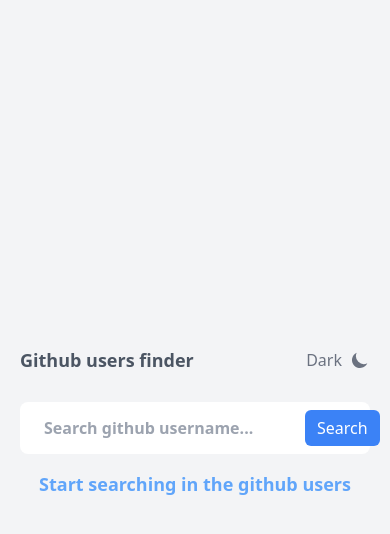
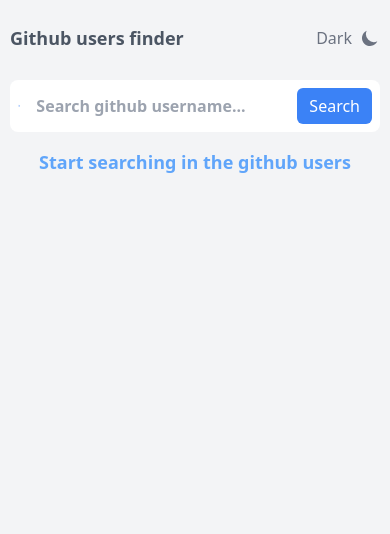
Before and after one commit to hooman182/github-user-search, a Vue app: page / in a window 390 px wide. Shown: the top 534 px of the page. Built offline with nearby package versions, Linux system fonts and the light colour scheme.

Commit message:
style: Change components positions in index view

```diff
--- a/src/views/Index.vue
+++ b/src/views/Index.vue
@@ -4,12 +4,14 @@
       h-screen
       w-full
       lg:w-1/2
-      p-5
+      pt-6
+      px-2.5
       lg:p-0
       lg:m-auto
       flex flex-col
       items-center
-      justify-center
+      justify-start
+      lg:justify-center
     "
   >
     <TheHeader />
```
